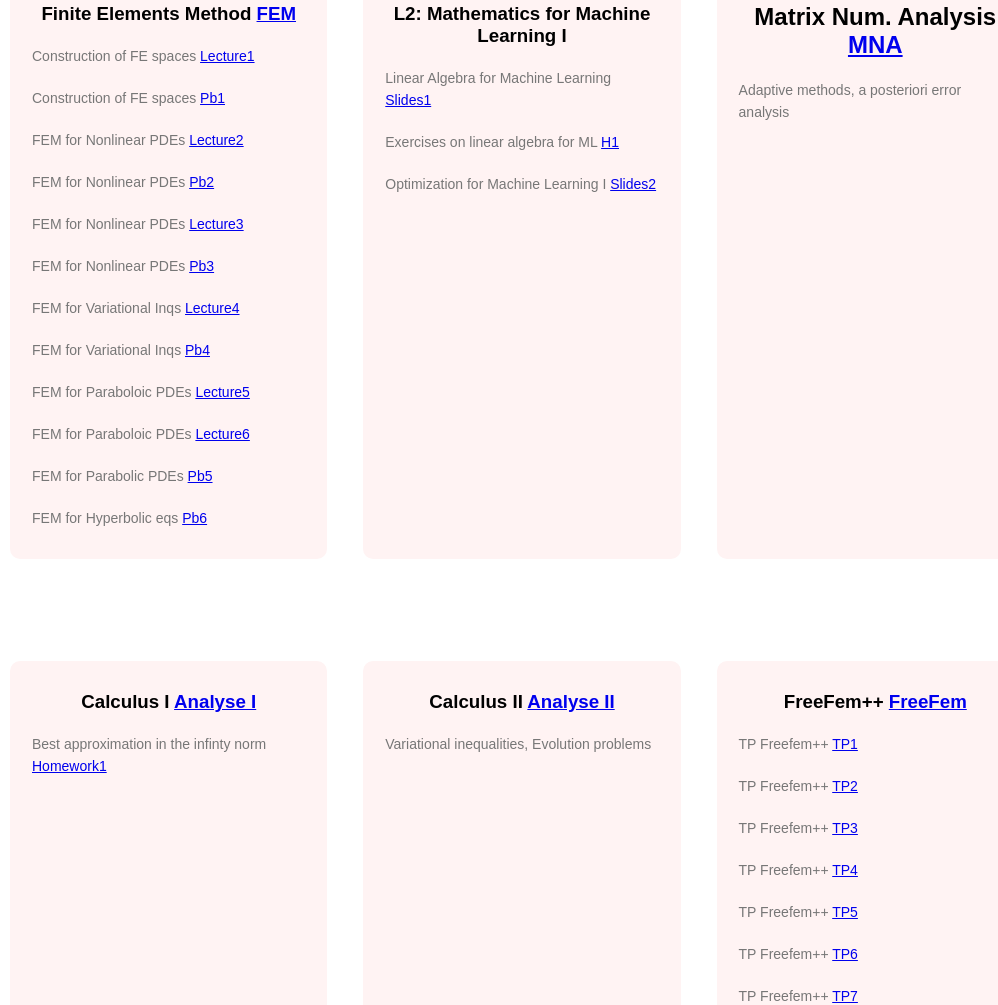
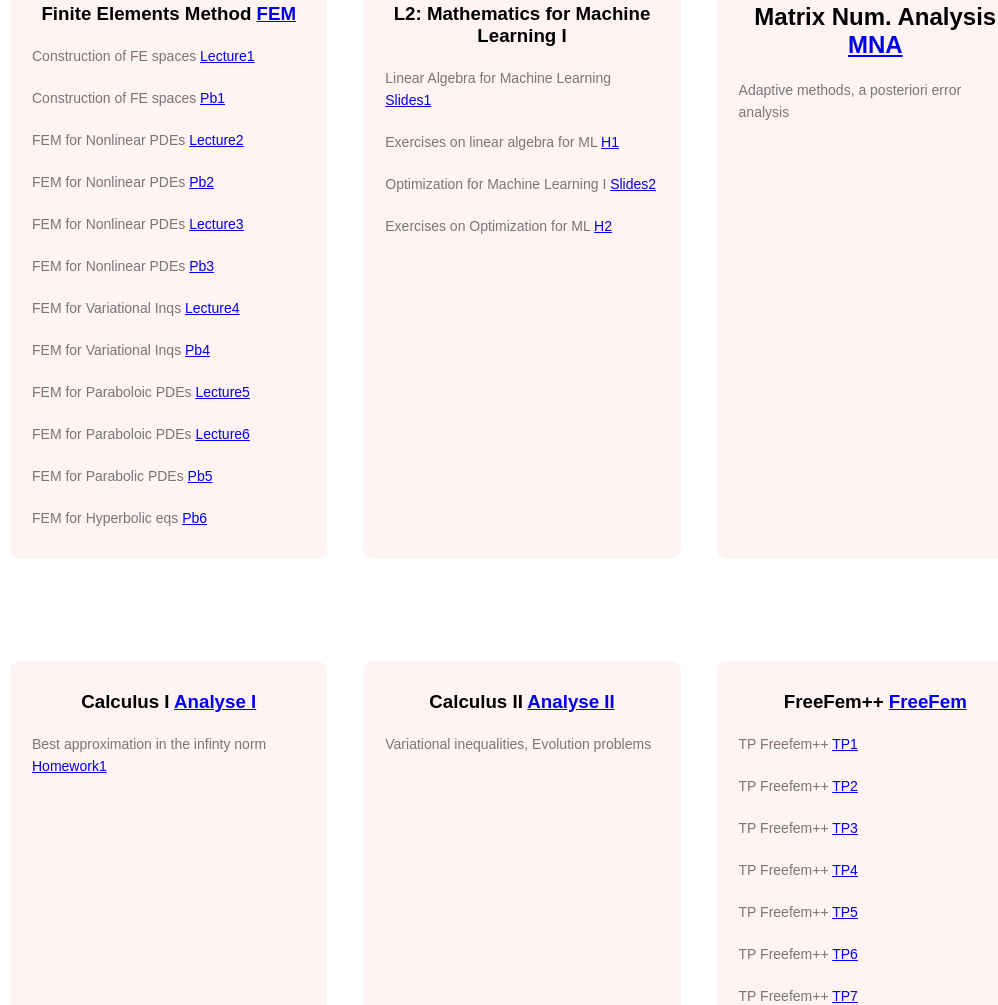
Before and after one commit to IsmailMERABET/my-website, a plain HTML site: page Teaching.html in a window 1280 px wide. Shown: the part 1299-2304 px from the top of the page, without its empty margins (118-1116 px from the left). Drawn offline with Linux system fonts and the light colour scheme.

Commit message:
Update Teaching.html

```diff
--- a/Teaching.html
+++ b/Teaching.html
@@ -80,6 +80,7 @@
         <p> Linear Algebra for Machine Learning <a href="Slides/M4ML-Lecture1.pdf"> Slides1 </a></p>
         <p> Exercises on linear algebra for ML <a href="TD/ex-linear_algebra1.pdf"> H1 </a></p>
         <p> Optimization for Machine Learning I <a href="Slides/Lectures2-M4ML.pdf"> Slides2 </a></p>
+        <p> Exercises on Optimization for ML <a href="TD/ex-opti.pdf"> H2 </a></p>
         </div>
         <div class="Teaching-coltwo">
         <h2>Matrix Num. Analysis <a href="Notes/ANM.pdf">MNA</a> </h2>
```
